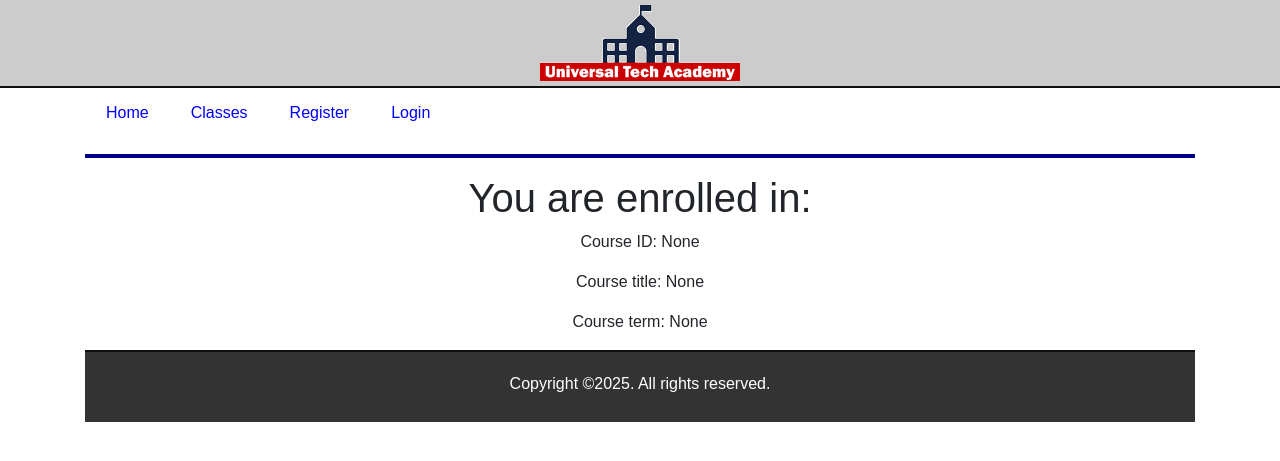
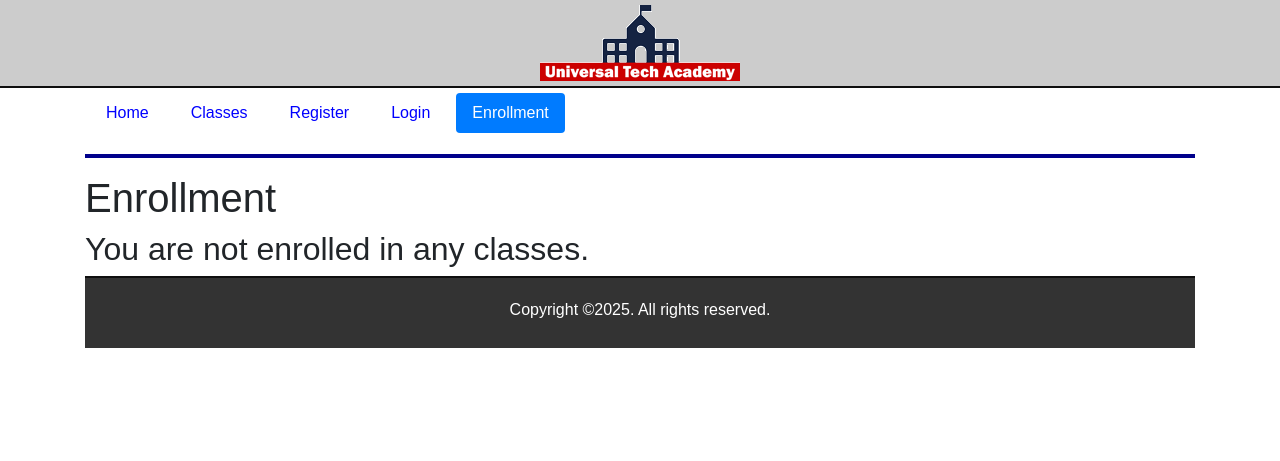
Before and after one commit to floortom/Flask-EnrollmentApp, a Flask app: page /enrollment in a window 1280 px wide. Shown: the top 461 px of the page. Run offline with Flask 2, Linux system fonts and the light colour scheme; some libraries are stand-ins or nearby versions.

Commit message:
Updated registration route, courses page, enrollment page

```diff
--- a/application/models.py
+++ b/application/models.py
@@ -16,7 +16,7 @@
         return check_password_hash(self.password, password)
 
 class Course(db.Document):
-    course_id = db.StringField(max_length=10, unique=True)
+    courseID = db.StringField(max_length=10, unique=True)
     title = db.StringField(max_length=100)
     description = db.StringField(max_length=255)
     credits = db.IntField()
@@ -24,4 +24,4 @@
 
 class Enrollment(db.Document):
     user_id = db.IntField()
-    course_id = db.StringField(max_length=10)
+    courseID = db.StringField(max_length=10)
--- a/application/routes.py
+++ b/application/routes.py
@@ -1,5 +1,5 @@
 from application import app, db
-from flask import render_template, request, Response, flash, redirect
+from flask import render_template, request, Response, flash, redirect, url_for
 import json
 from application.models import User, Course, Enrollment
 from application.forms import LoginForm, RegisterForm
@@ -12,22 +12,43 @@
 
 @app.route("/courses/")
 @app.route("/courses/<term>")
-def courses(term="2025"):
-    with open("courses.json", "r") as file:
-        courseList = json.load(file)
-    return render_template("courses.html", courses=courseList, course=True, term=term)
+def courses(term=None):
+    if term is None:
+        term = "Spring 2025"
+    classes = Course.objects.order_by("objectID")
+    return render_template("courses.html", courses=classes, course=True, term=term)
 
-@app.route("/register")
+@app.route("/register", methods=["GET", "POST"])
 def register():
     form = RegisterForm()
+    if form.validate_on_submit():
+        userID = User.objects.count()
+        userID += 1
+        email = form.email.data
+        password = form.password.data
+        firstName = form.firstName.data
+        lastName = form.lastName.data
+
+        user = User(user_id=userID,
+                    first_name=firstName,
+                    last_name=lastName,
+                    email=email)
+        user.set_password(password)
+        user.save()
+        flash("You are successfully registered", "success")
+        return redirect(url_for("index"))
     return render_template("register.html", form=form, title="Register", register=True)
 
 @app.route("/login", methods=["GET", "POST"])
 def login():
     form = LoginForm()
     if form.validate_on_submit():
-        if request.form.get("email") == "test@uta.com":
-            flash("You are successfully logged in!", "success")
+        email = form.email.data
+        password = form.password.data
+        user = User.objects(email=email).first()
+
+        if user and user.get_password(password):
+            flash(f"{user.first_name} logged in!", "success")
             return redirect("/index")
         else:
             flash("Sorry, something went wrong.", "warning")
@@ -35,14 +56,21 @@
 
 @app.route("/enrollment", methods=["GET", "POST"])
 def enrollment():
-    id = request.form.get("courseID")
-    title = request.form.get("title")
+    courseID = request.form.get("courseID")
+    courseTitle = request.form.get("title")
+    user_id = 1
+
+    if courseID:
+        if Enrollment.objects(user_id=user_id, courseID=courseID):
+            flash(f"You are already enrolled for {courseTitle}", "warning")
+            redirect(url_for("courses"))
+        else:
+            Enrollment(user_id=user_id, courseID=courseID)
+            flash(f"You are now enrolled in {courseTitle}", "success")
+
     term = request.form.get("term")
-    return render_template("enrollment.html", data={
-        "id": id,
-        "title": title,
-        "term": term,
-    })
+    classes = None
+    return render_template("enrollment.html", classes=classes, enrollment=True, title="Enrollment")
 
 @app.route("/api/")
 @app.route("/api/<idx>")
--- a/application/templates/enrollment.html
+++ b/application/templates/enrollment.html
@@ -1,12 +1,35 @@
 {% extends "layout.html" %}
 
 {% block content %}
-    <div class="row">
-        <div class="col-md-12 text-center">
-            <h1>You are enrolled in:</h1>
-            <p>Course ID: {{data.id}}</p>
-            <p>Course title: {{data.title}}</p>
-            <p>Course term: {{data.term}}</p>
-        </div>
+    <!--  Display the Term and Year here --->
+    <h1>{{ title }}</h1>
+    <div>
+        {% if not classes %}
+            <h2>You are not enrolled in any classes.</h2>
+        {% else %}
+        <table class="table table-hover">
+            <thead>
+            <tr>
+                <th scope="col">Course ID</th>
+                <th scope="col">Title</th>
+                <th scope="col">Description</th>
+                <th scope="col">Credits</th>
+                <th scope="col">Term</th>
+            </tr>
+            </thead>
+            <tbody>
+            <!-- Construct the rest of courses here -->
+            {% for class in classes %}
+            <tr>
+                <td scope='row'>{{classes["courseID"]}}</td>
+                <td>{{classes["title"]}}</td>
+                <td>{{classes["description"]}}</td>
+                <td>{{classes["credits"]}}</td>
+                <td>{{classes["term"]}}</td>
+            </tr>
+            {% endfor %}
+            </tbody>
+        </table>
+        {% endif %}
     </div>
 {% endblock %}
--- a/application/templates/includes/nav.html
+++ b/application/templates/includes/nav.html
@@ -5,6 +5,7 @@
                 <li class="nav-item"><a href="{{url_for('courses')}}" class="nav-link {% if course %}active{% endif %}">Classes</a></li>
                 <li class="nav-item"><a href="{{url_for('register')}}" class="nav-link {% if register %}active{% endif %}">Register</a></li>
                 <li class="nav-item"><a href="{{url_for('login')}}" class="nav-link {% if login %}active{% endif %}">Login</a></li>
+                <li class="nav-item"><a href="{{url_for('enrollment')}}" class="nav-link {% if enrollment %}active{% endif %}">Enrollment</a></li>
             </ul>
         </nav>
         <hr style="clear:both">
```
Also changed, not shown: application/forms.py (+9 -3 lines).
